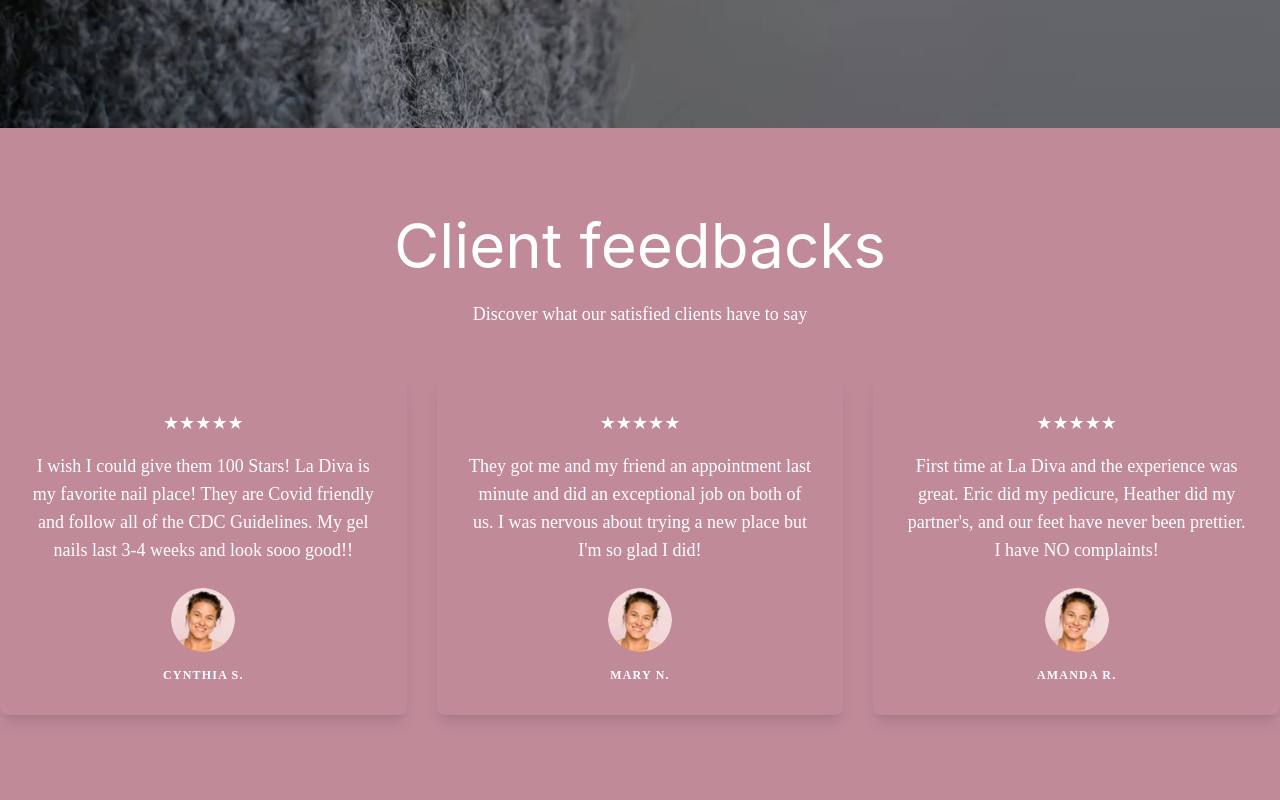
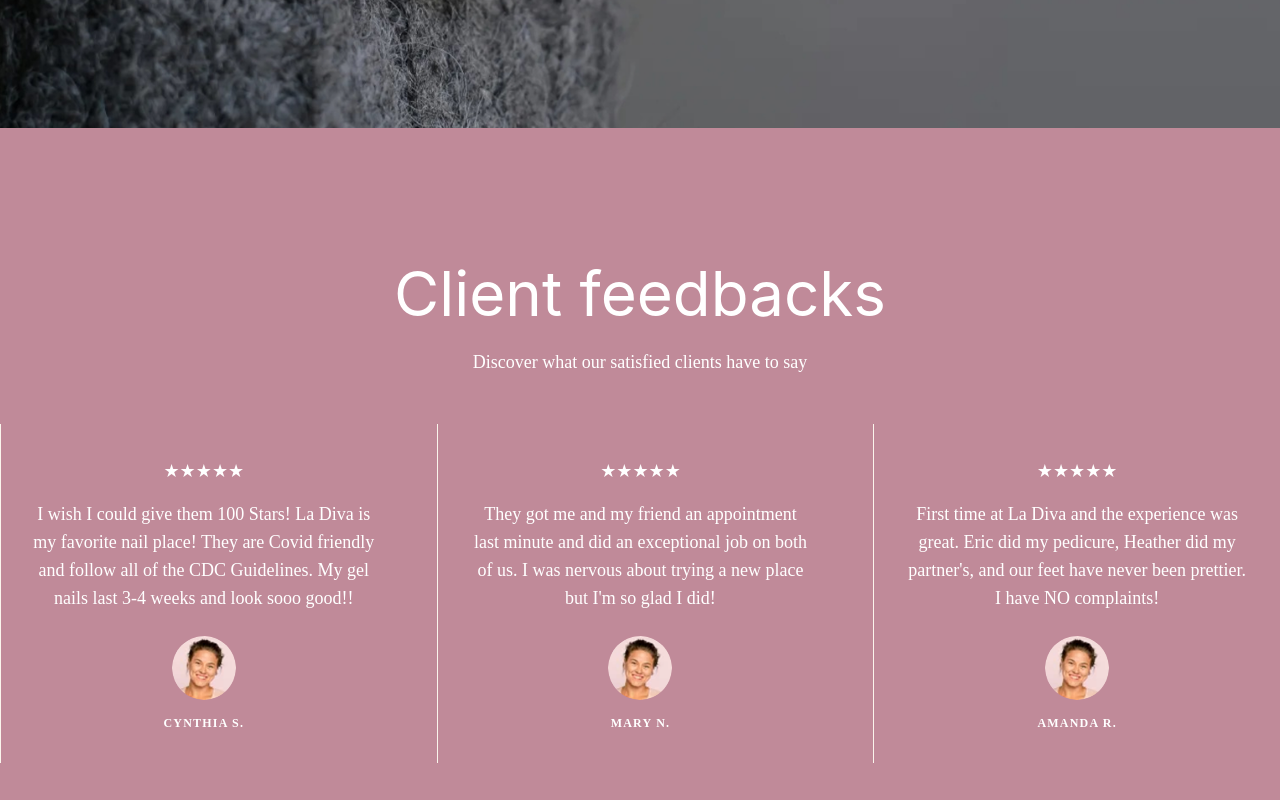
Before and after one commit to talhawebguru/la-diva-nails, a Next.js app: page / in a window 1280 px wide. Shown: the part 4660-5460 px from the top of the page. Built offline with nearby package versions, Linux system fonts and the light colour scheme.

Commit message:
Working on client feedback

```diff
--- a/app/components/home/ClientFeedBack.jsx
+++ b/app/components/home/ClientFeedBack.jsx
@@ -34,7 +34,7 @@ const feedbacks = [
 ];
 
 const ClientFeedBack = () => (
-  <section className="py-20 bg-[#c08a99]">
+  <section className="py-5 sm:py-16 lg:py-28 xl:py-32 bg-[#c08a99]">
     <motion.div
       className="text-center mb-12"
       initial={{ opacity: 0, y: -30 }}
@@ -63,7 +63,7 @@ const ClientFeedBack = () => (
       {feedbacks.map((feedback, index) => (
         <SwiperSlide key={index}>
           <motion.div
-            className="flex flex-col items-center text-center bg-[#c08a99] rounded-lg shadow-lg p-8"
+            className="flex flex-col items-center text-center bg-[#c08a99] p-8 border-l border-[#faf5ec]"
             initial={{ opacity: 0, y: 30 }}
             whileInView={{ opacity: 1, y: 0 }}
             transition={{ duration: 0.8, ease: "easeOut" }}
```
